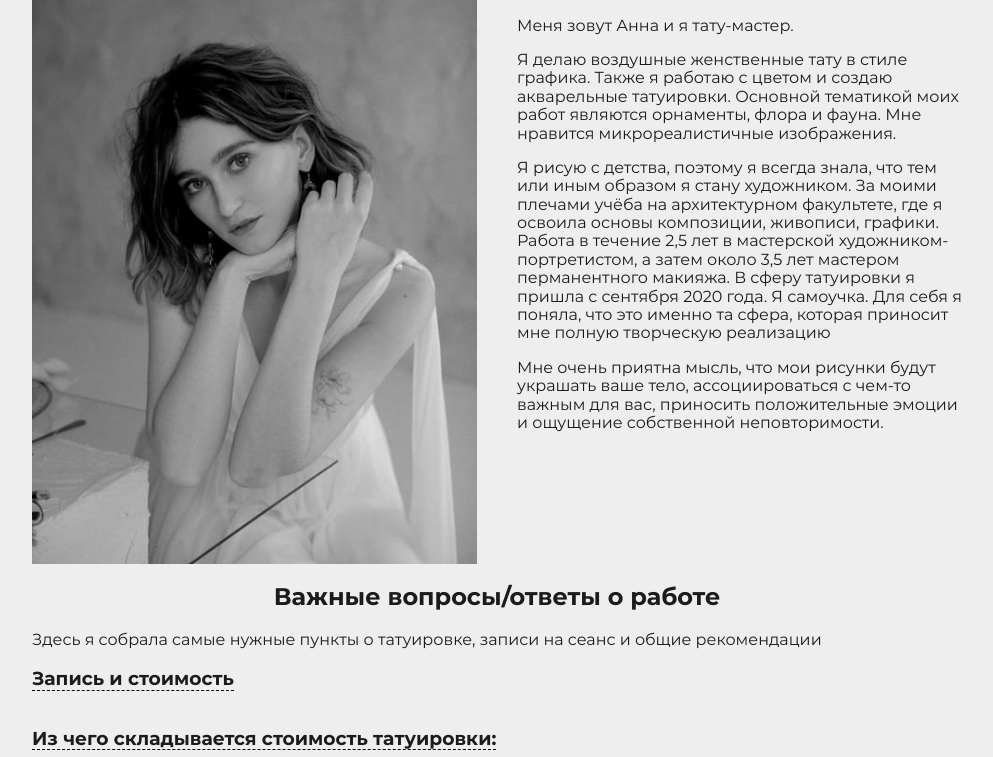
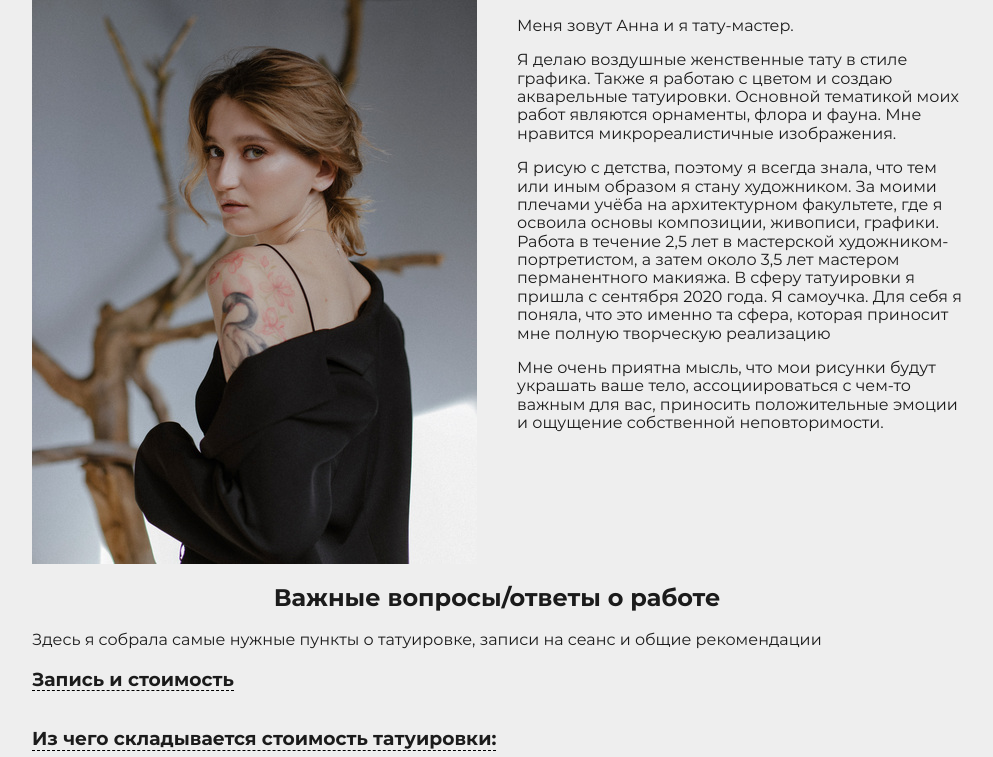
Before and after one commit to ryazancev/tatooBlog, a website: page src/index.html in a window 1280 px wide. Shown: the part 192-949 px from the top of the page, without its empty margins (143-1136 px from the left). Drawn offline with Linux system fonts and the light colour scheme; files whose address does not match are found by name.

Commit message:
change main photo

```diff
--- a/src/index.html
+++ b/src/index.html
@@ -34,7 +34,7 @@
     <section class="main">
         <div class="container">
             <h1 class="main__title main-title">anhen_tattoo</h1>
-            <img src="./images/dest/IMG_3174.jpg" alt="Фотография Анны Моисеевой" class="main__image">
+            <img src="./images/dest/IMG_0571.jpg" alt="Фотография Анны Моисеевой" class="main__image">
         </div>
 
         <section class="about">
```
Also changed, not shown: src/images/src/IMG_0571.jpg (added).
